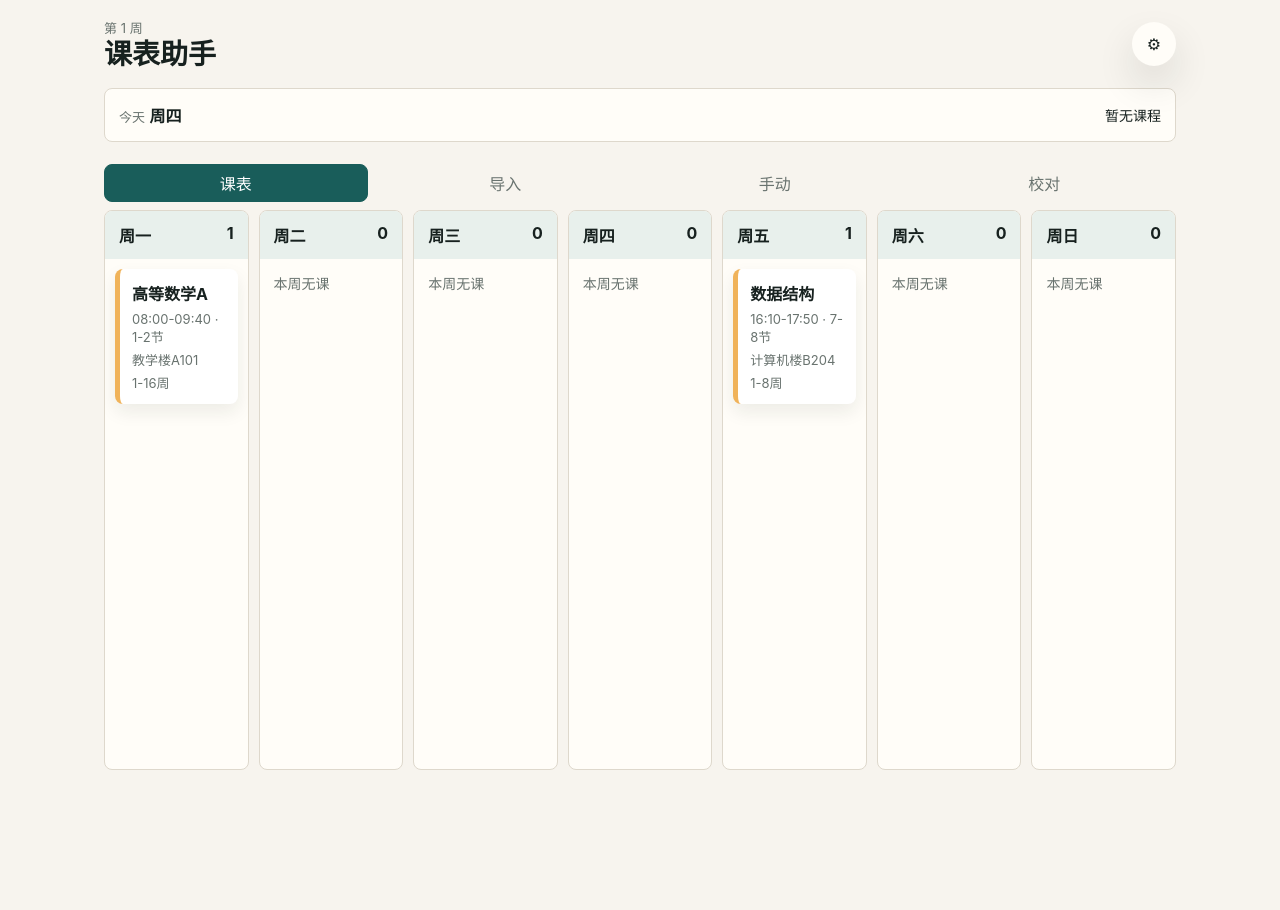
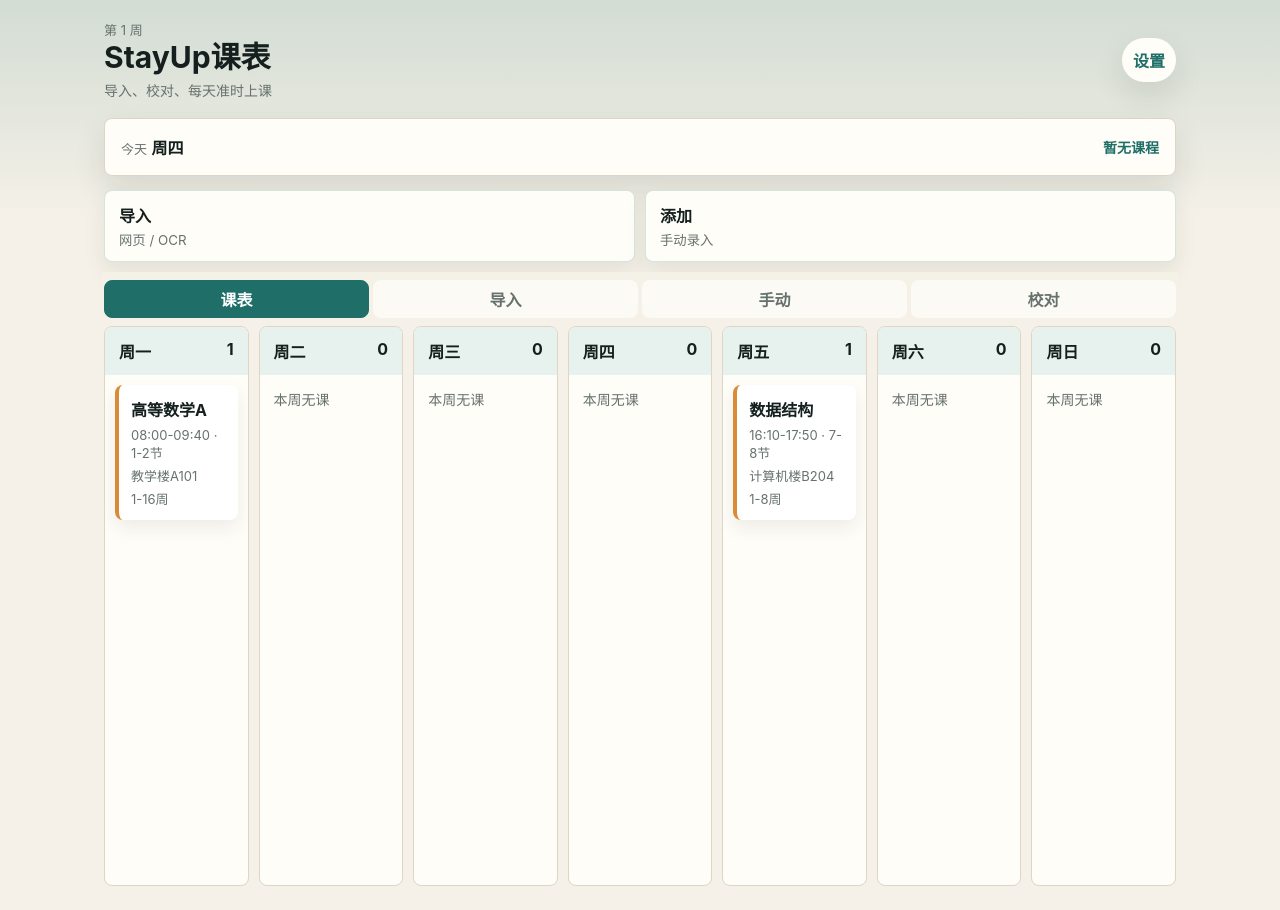
Before and after one commit to psychoPT4/StayUp-schdule, a website with bundled scripts: page index.html in a window 1280 px wide. Before the commit the page ends 800 px from the top, so only its background shows below. Built offline with nearby package versions, Linux system fonts and the light colour scheme.

Commit message:
Polish StayUp schedule UI and add releases

```diff
--- a/index.html
+++ b/index.html
@@ -3,8 +3,8 @@
   <head>
     <meta charset="utf-8" />
     <meta name="viewport" content="width=device-width, initial-scale=1, viewport-fit=cover" />
-    <meta name="theme-color" content="#195d5a" />
-    <title>课表助手</title>
+    <meta name="theme-color" content="#1f6f68" />
+    <title>StayUp课表</title>
     <link rel="manifest" href="./manifest.webmanifest" />
     <link rel="stylesheet" href="./styles.css" />
   </head>
@@ -13,9 +13,10 @@
       <header class="topbar">
         <div>
           <p class="eyebrow">第 <span id="currentWeek">1</span> 周</p>
-          <h1>课表助手</h1>
+          <h1>StayUp课表</h1>
+          <p class="subtitle">导入、校对、每天准时上课</p>
         </div>
-        <button class="icon-button" id="settingsButton" aria-label="设置开学日期">⚙</button>
+        <button class="icon-button" id="settingsButton" aria-label="设置开学日期">设置</button>
       </header>
 
       <section class="today-strip" aria-label="今日课程">
@@ -24,6 +25,17 @@
           <strong id="todayLabel">周一</strong>
         </div>
         <div id="nextClass" class="next-class">暂无课程</div>
+      </section>
+
+      <section class="quick-actions" aria-label="快捷入口">
+        <button class="quick-card" data-panel-target="importPanel">
+          <span>导入</span>
+          <small>网页 / OCR</small>
+        </button>
+        <button class="quick-card" data-panel-target="manualPanel">
+          <span>添加</span>
+          <small>手动录入</small>
+        </button>
       </section>
 
       <nav class="tabs" aria-label="功能切换">
@@ -44,7 +56,7 @@
             <input id="importUrl" inputmode="url" placeholder="https://..." />
             <button id="fetchButton">读取</button>
           </div>
-          <p class="hint">浏览器安全限制可能阻止跨站读取，失败时可把网页课表复制到下方。</p>
+          <p class="hint">如果学校网站阻止跨站读取，登录后复制课表文字到下方即可。</p>
         </div>
 
         <div class="control-block">
@@ -56,7 +68,7 @@
         <div class="control-block">
           <label for="imageInput">图片识别导入</label>
           <input id="imageInput" type="file" accept="image/*" />
-          <p class="hint" id="ocrHint">支持系统浏览器内置 OCR 时会自动识别；不支持时可先用相册/微信/系统文字识别复制后粘贴。</p>
+          <p class="hint" id="ocrHint">支持浏览器内置 OCR 时会自动识别；不支持时可先用系统相册、微信或浏览器识别文字后粘贴。</p>
         </div>
       </section>
 
--- a/package.json
+++ b/package.json
@@ -1,6 +1,6 @@
 {
-  "name": "mobile-schedule-app",
-  "version": "1.0.0",
+  "name": "stayup-schedule",
+  "version": "1.1.0",
   "type": "module",
   "scripts": {
     "test": "node tests/parser.test.mjs"
--- a/src/app.mjs
+++ b/src/app.mjs
@@ -40,6 +40,10 @@ render();
 function bindEvents() {
   document.querySelectorAll(".tab").forEach((button) => {
     button.addEventListener("click", () => activatePanel(button.dataset.panel));
+  });
+
+  document.querySelectorAll("[data-panel-target]").forEach((button) => {
+    button.addEventListener("click", () => activatePanel(button.dataset.panelTarget));
   });
 
   elements.parseButton.addEventListener("click", () => {
--- a/styles.css
+++ b/styles.css
@@ -1,15 +1,16 @@
 :root {
   color-scheme: light;
-  --ink: #17211f;
-  --muted: #69736f;
+  --ink: #15201e;
+  --muted: #66726e;
   --surface: #fffdf8;
-  --paper: #f7f4ee;
-  --line: #ded8cc;
-  --primary: #195d5a;
-  --primary-2: #0f7c72;
-  --accent: #f0b35a;
+  --paper: #f5f1e8;
+  --line: #ddd5c6;
+  --primary: #1f6f68;
+  --primary-2: #3d8b7e;
+  --accent: #d98b37;
+  --soft: #e7f2ee;
   --danger: #b74235;
-  --shadow: 0 18px 38px rgba(23, 33, 31, 0.12);
+  --shadow: 0 14px 32px rgba(21, 32, 30, 0.11);
   font-family: -apple-system, BlinkMacSystemFont, "Segoe UI", "PingFang SC", "Microsoft YaHei", sans-serif;
 }
 
@@ -20,7 +21,9 @@
 body {
   margin: 0;
   min-height: 100vh;
-  background: var(--paper);
+  background:
+    linear-gradient(180deg, rgba(31, 111, 104, 0.16), transparent 220px),
+    var(--paper);
   color: var(--ink);
 }
 
@@ -59,7 +62,7 @@ textarea {
   width: min(100%, 520px);
   min-height: 100vh;
   margin: 0 auto;
-  padding: max(18px, env(safe-area-inset-top)) 14px max(22px, env(safe-area-inset-bottom));
+  padding: max(20px, env(safe-area-inset-top)) 14px max(24px, env(safe-area-inset-bottom));
 }
 
 .topbar,
@@ -73,8 +76,14 @@ textarea {
 
 .topbar h1 {
   margin: 2px 0 0;
-  font-size: 28px;
+  font-size: 30px;
   line-height: 1.1;
+}
+
+.subtitle {
+  margin: 6px 0 0;
+  color: var(--muted);
+  font-size: 14px;
 }
 
 .eyebrow,
@@ -86,27 +95,58 @@ textarea {
 }
 
 .icon-button {
-  width: 44px;
-  min-width: 44px;
+  width: auto;
+  min-width: 54px;
   padding: 0;
-  border-radius: 50%;
+  border-radius: 999px;
   background: var(--surface);
-  color: var(--ink);
+  color: var(--primary);
+  font-weight: 700;
   box-shadow: var(--shadow);
 }
 
 .today-strip {
   margin: 18px 0 14px;
-  padding: 14px;
+  padding: 16px;
   border: 1px solid var(--line);
   border-radius: 8px;
   background: var(--surface);
+  box-shadow: var(--shadow);
 }
 
 .next-class {
   max-width: 68%;
   text-align: right;
   font-size: 14px;
+  color: var(--primary);
+  font-weight: 700;
+}
+
+.quick-actions {
+  display: grid;
+  grid-template-columns: 1fr 1fr;
+  gap: 10px;
+  margin-bottom: 10px;
+}
+
+.quick-card {
+  display: grid;
+  gap: 3px;
+  justify-items: start;
+  min-height: 68px;
+  padding: 12px 14px;
+  border: 1px solid rgba(31, 111, 104, 0.18);
+  background: var(--surface);
+  color: var(--ink);
+  box-shadow: 0 10px 22px rgba(21, 32, 30, 0.08);
+}
+
+.quick-card span {
+  font-weight: 800;
+}
+
+.quick-card small {
+  color: var(--muted);
 }
 
 .tabs {
@@ -115,17 +155,20 @@ textarea {
   z-index: 2;
   display: grid;
   grid-template-columns: repeat(4, 1fr);
-  gap: 6px;
-  padding: 8px 0;
-  background: var(--paper);
+  gap: 4px;
+  margin: 0 -2px;
+  padding: 8px 2px;
+  background: rgba(245, 241, 232, 0.92);
+  backdrop-filter: blur(12px);
 }
 
 .tab {
   min-height: 38px;
   padding: 0;
   border: 1px solid transparent;
-  background: transparent;
+  background: rgba(255, 253, 248, 0.72);
   color: var(--muted);
+  font-weight: 700;
 }
 
 .tab.active {
@@ -158,17 +201,17 @@ textarea {
   display: flex;
   justify-content: space-between;
   padding: 12px 14px;
-  background: #e8f0ec;
+  background: var(--soft);
   font-weight: 700;
 }
 
 .course-card {
   margin: 10px;
   padding: 12px;
-  border-left: 5px solid var(--accent);
+  border-left: 4px solid var(--accent);
   border-radius: 8px;
   background: white;
-  box-shadow: 0 8px 18px rgba(23, 33, 31, 0.08);
+  box-shadow: 0 8px 18px rgba(21, 32, 30, 0.08);
 }
 
 .course-card strong {
```
Also changed, not shown: README.md, assets/icon.svg, manifest.webmanifest, 5 other files.
